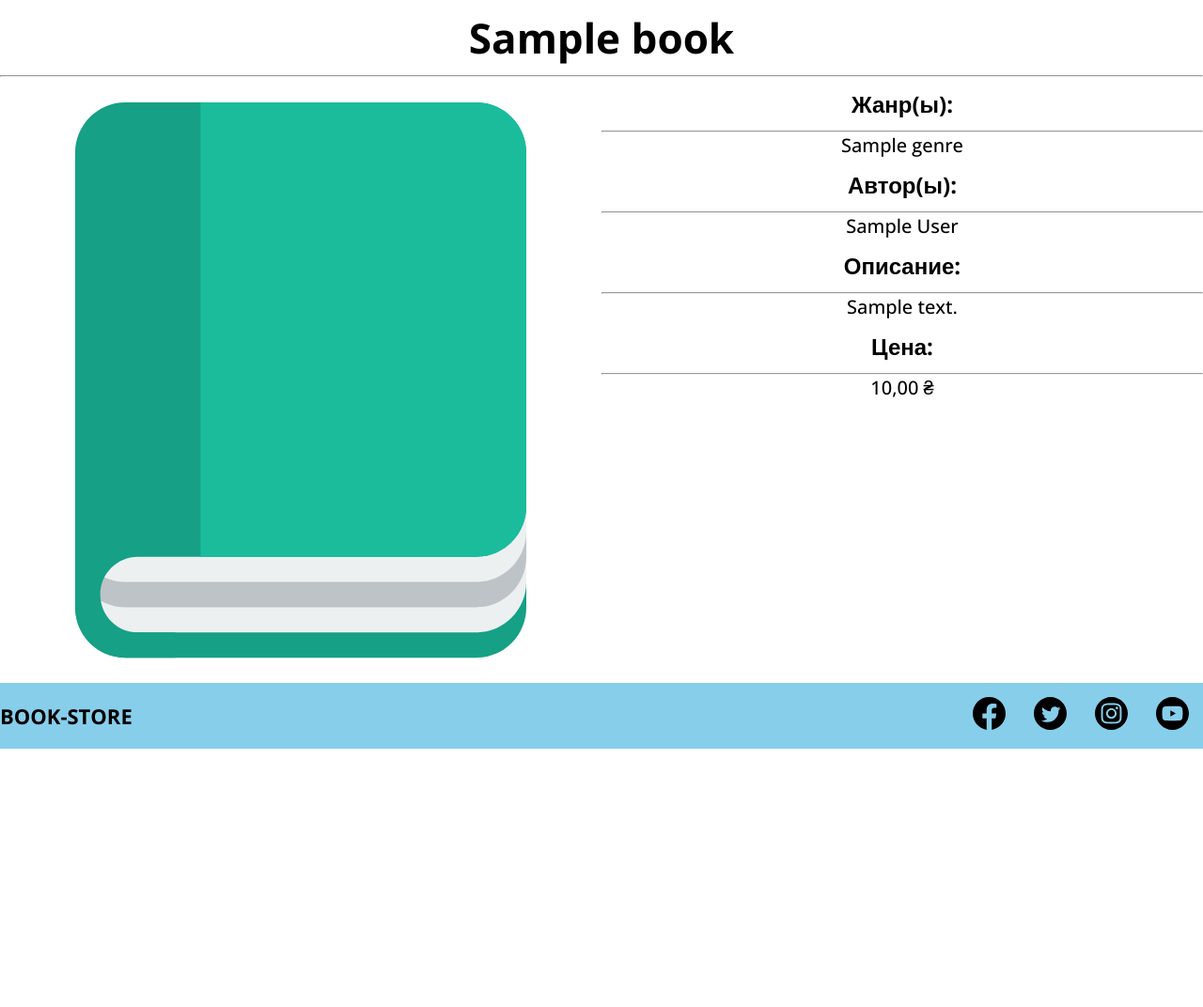
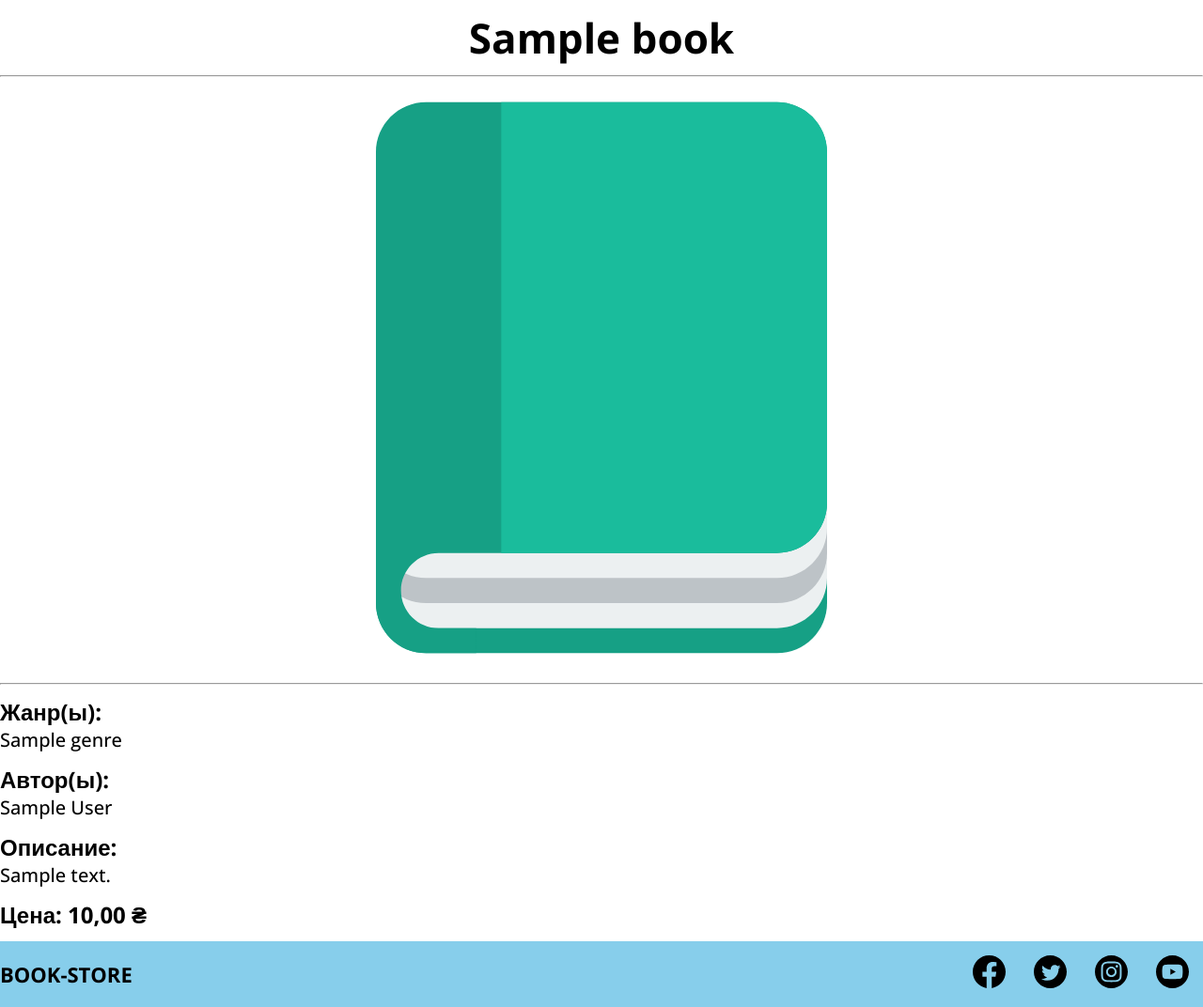
Before and after one commit to Fr1senn/BookStore, a Django app: a page that uses bookStore/templates/store/book.html in a window 1280 px wide. Shown: the part 67-1139 px from the top of the page at 94% size. Before the commit the page ends 864 px from the top, so only its background shows below. Run offline with Django 4.2, Linux system fonts and the light colour scheme; tables that the repository leaves empty hold one stand-in row (values such as "Sample post").

Commit message:
Minor changes

```diff
--- a/bookStore/static/store/css/book.css
+++ b/bookStore/static/store/css/book.css
@@ -1,10 +1,9 @@
 .book_inner {
-    display: flex;
 }
 
-.book_img-wrapper,
-.book_content-wrapper {
+.book_img-wrapper {
     width: 50%;
+    margin: 0 auto;
 }
 
 .book_img-wrapper img{
@@ -13,13 +12,13 @@
 }
 
 .book_content-wrapper h3{
-    text-align: center;
+    /*display: inline;*/
     margin: 12px 0;
     font-size: 24px;
 }
 
 .book_content-wrapper p{
-    text-align: center;
+    /*text-align: center;*/
     font-weight: 500;
     font-size: 20px;
 }
--- a/bookStore/templates/store/book.html
+++ b/bookStore/templates/store/book.html
@@ -1,6 +1,6 @@
 {% extends 'store/base_templates/base.html' %}
 {% load static %}
-{% block title %}{% endblock %}
+{% block title %}{{ book.title }}{% endblock %}
 {% block content %}
     <div class="container">
         <h2>{{ book.title }}</h2>
@@ -9,23 +9,12 @@
             <div class="book_img-wrapper">
                 <img src="{% static 'store/images/book_icon.svg' %}" alt="">
             </div>
+            <hr>
             <div class="book_content-wrapper">
-                <h3>Жанр(ы):</h3>
-                <hr>
-                {% for genre in book.genres.all %}
-                    <p>{{ genre }}</p>
-                {% endfor %}
-                <h3>Автор(ы):</h3>
-                <hr>
-                {% for author in book.authors.all %}
-                    <p>{{ author }}</p>
-                {% endfor %}
-                <h3>Описание:</h3>
-                <hr>
-                <p>{{ book.description }}</p>
-                <h3>Цена:</h3>
-                <hr>
-                <p>{{ book.price }} ₴</p>
+                <h3>Жанр(ы): {% for genre in book.genres.all %}<p>{{ genre }}</p>{% endfor %}</h3>
+                <h3>Автор(ы): {% for author in book.authors.all %}<p>{{ author }}</p>{% endfor %}</h3>
+                <h3>Описание: <p>{{ book.description }}</p></h3>
+                <h3>Цена: {{ book.price }} ₴</h3>
             </div>
         </div>
     </div>
```
